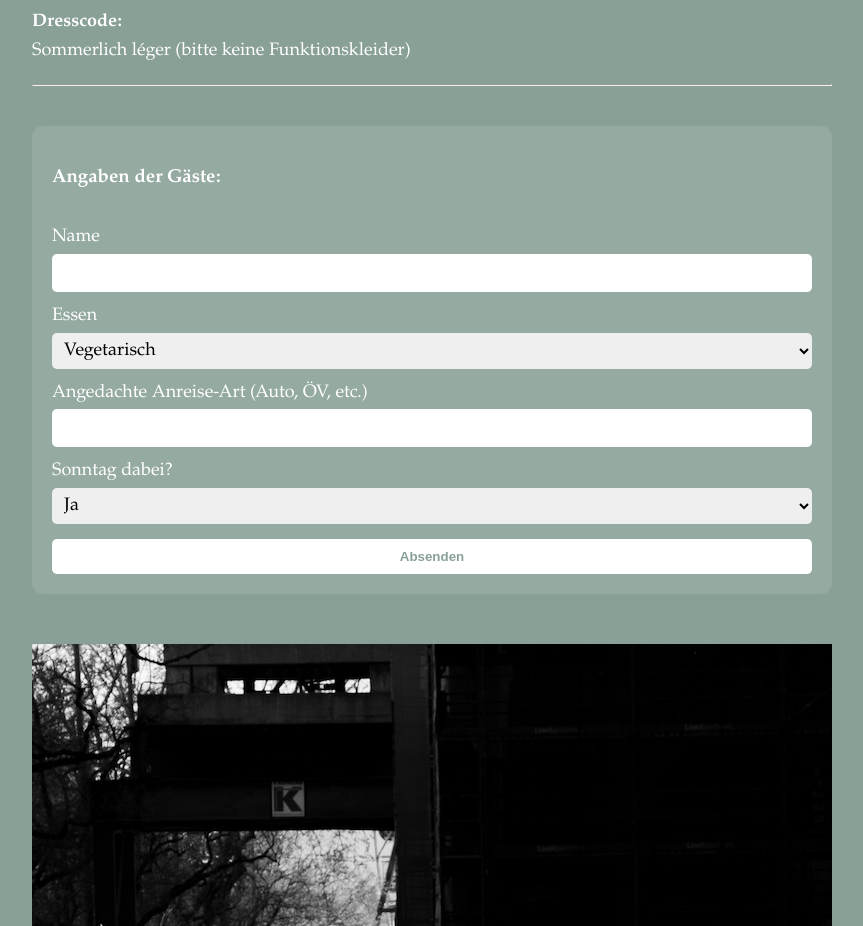
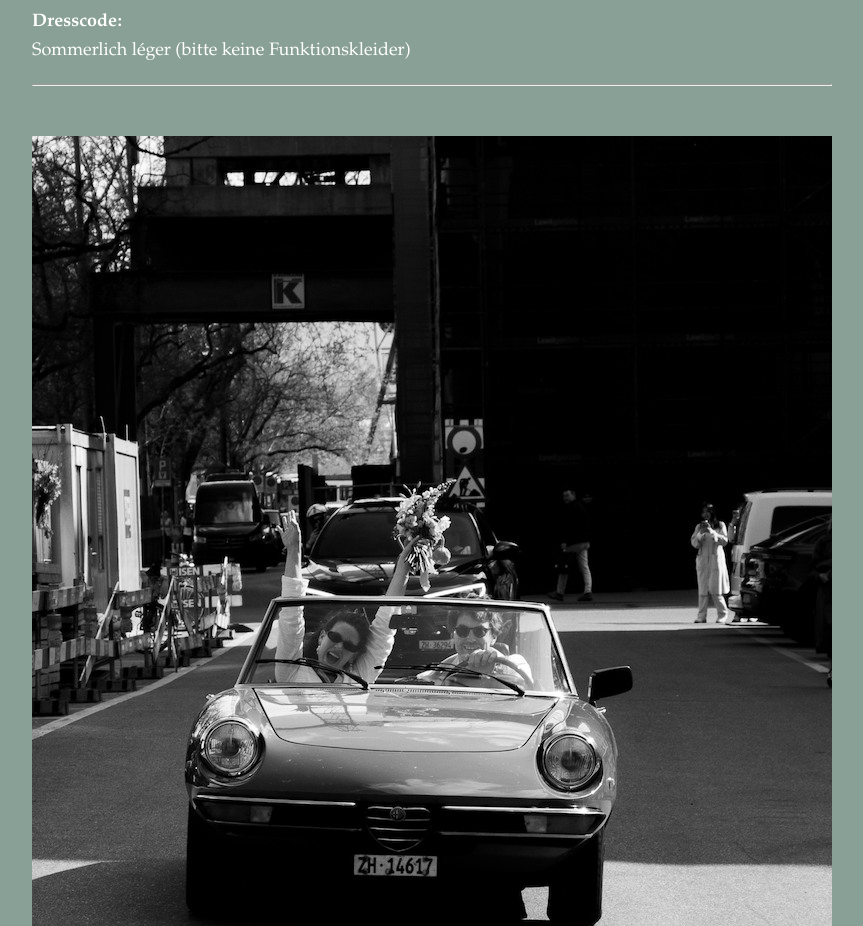
Before and after one commit to broliver/IaraDiego, a plain HTML site: page index.html in a window 1280 px wide. Shown: the part 2240-3166 px from the top of the page, without its empty margins (208-1071 px from the left). Drawn offline with Linux system fonts and the light colour scheme.

Commit message:
Test without formspree

```diff
--- a/index.html
+++ b/index.html
@@ -158,32 +158,6 @@
 
     <hr>
 
-    <div class="form-section">
-      <h3>Angaben der Gäste:</h3>
-      <form action="https://formspree.io/f/xkgrbkyj" method="POST">
-        <label for="name">Name</label>
-        <input type="text" id="name" name="name" required>
-
-        <label for="essen">Essen</label>
-        <select id="essen" name="essen" required>
-          <option value="vegetarisch">Vegetarisch</option>
-          <option value="nicht-vegetarisch">Nicht-vegetarisch</option>
-        </select>
-
-        <label for="anreise">Angedachte Anreise-Art (Auto, ÖV, etc.)</label>
-        <input type="text" id="anreise" name="anreise" required>
-
-        <label for="sonntag">Sonntag dabei?</label>
-        <select id="sonntag" name="sonntag" required>
-          <option value="ja">Ja</option>
-          <option value="nein">Nein</option>
-          <option value="unsicher">Noch unsicher</option>
-        </select>
-
-        <button type="submit">Absenden</button>
-      </form>
-    </div>
-
   </main>
 
   <footer>
```
